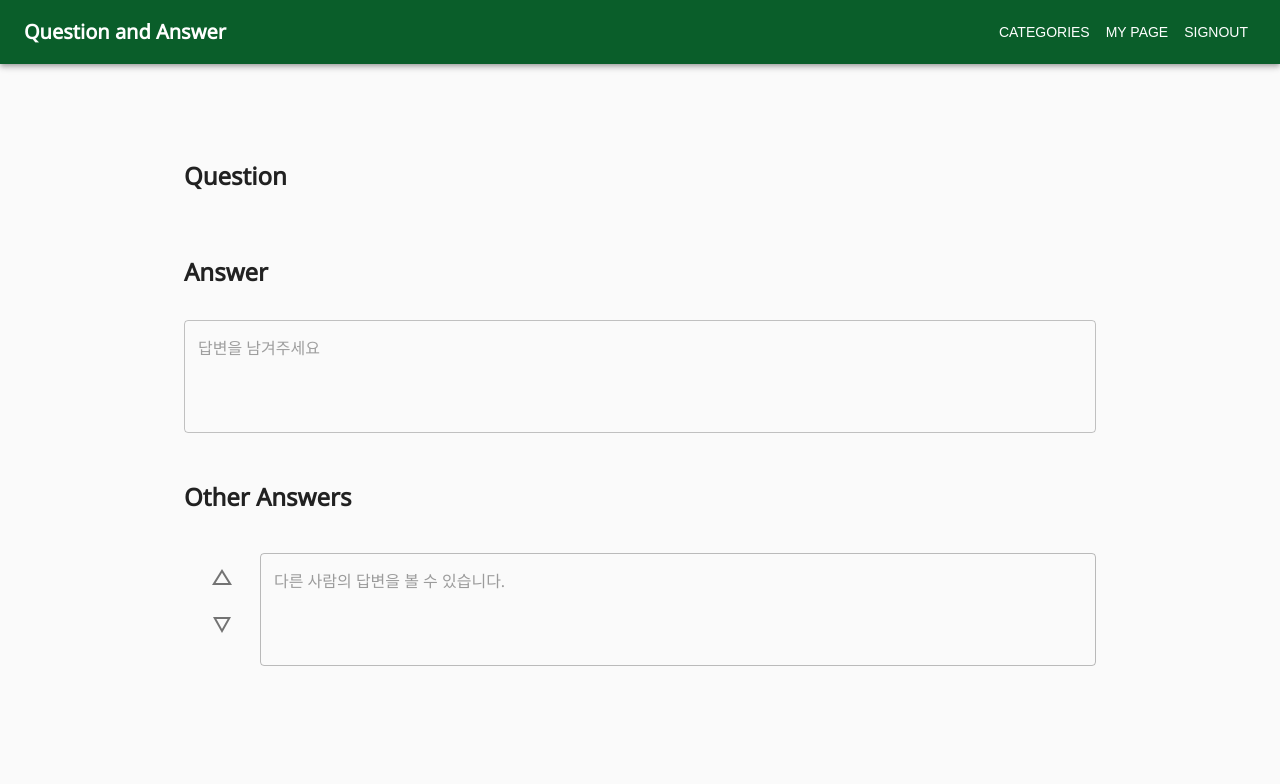
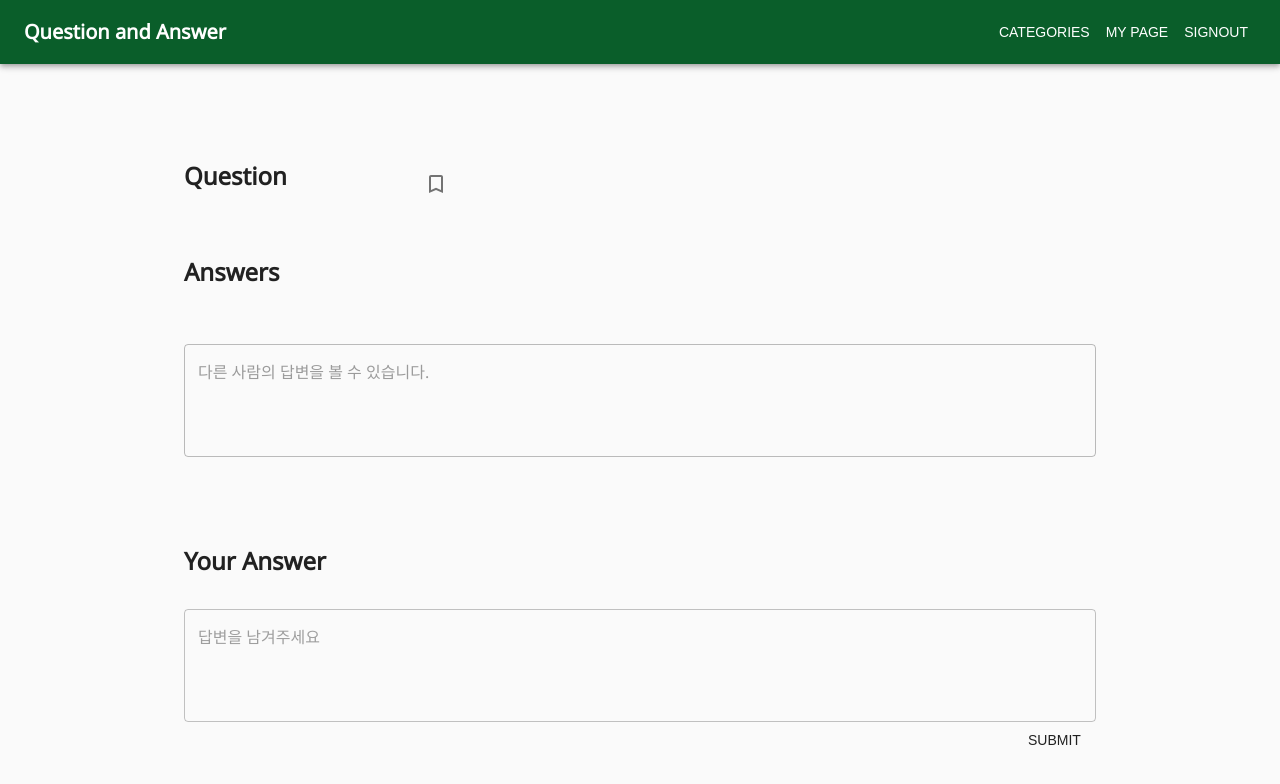
Before and after one commit to yoon-chaejin/sogang-interview-question-web, a React (Create React App) app: page /questions/1 in a window 1280 px wide. Shown: the top 784 px of the page. Built offline with nearby package versions, Linux system fonts and the light colour scheme; no server answers; sample sign-in values are in the browser's storage.

Commit message:
feat: handle intvAnswer submit and intvQuestion bookmark

```diff
--- a/src/pages/Question.js
+++ b/src/pages/Question.js
@@ -1,5 +1,5 @@
-import { Collapse, Container, IconButton, List, ListItem, ListItemText, makeStyles, TextField, Typography, Grid } from '@material-ui/core';
-import { ChangeHistory, Details } from '@material-ui/icons';
+import { Collapse, Container, IconButton, List, ListItem, ListItemText, makeStyles, TextField, Typography, Grid, Button } from '@material-ui/core';
+import { Bookmark, BookmarkBorderOutlined, ChangeHistory, Details } from '@material-ui/icons';
 import axios from 'axios';
 import { React, useState, useEffect } from 'react';
 import { withRouter } from 'react-router-dom';
@@ -19,18 +19,20 @@ const useStyles = makeStyles((theme) => ({
         width: '100%',
     },
     sectionTitle: {
-        paddingBottom: theme.spacing(4)
+        paddingBottom: theme.spacing(4),
+        alignContent: 'center',
     }
 }));
 
 const Question = (props) => {
     const classes = useStyles();
-    const [question, setQuestion] = useState('');
+    const [question, setQuestion] = useState({});
     const [answers, setAnswers] = useState([{id: 1, content: "다른 사람의 답변을 볼 수 있습니다."}])
+    const [myAnswer, setMyAnswer] = useState('');
 
     useEffect(() => {
         getQuestion();
-    })
+    }, [])
 
     const getQuestion = () => {
         axios.get(API_BASE_URL + 'intv-question/' + props.match.params.id, {
@@ -39,7 +41,45 @@ const Question = (props) => {
             }
         })
         .then(response => {
-            setQuestion(response.data.content);
+            setQuestion(response.data);
+            setAnswers(response.data.intvAnswers);
+        })
+    }
+
+    const handleSubmit = () => {
+        if(!myAnswer) {
+            alert('Empty');
+            return;
+        }
+
+        axios.post(API_BASE_URL + 'intv-answer',
+            {
+                userId: localStorage.getItem('userId'),
+                intvQuestionId: question.id,
+                content: myAnswer,
+            },
+            {
+                headers: {
+                'Authorization': 'Bearer ' + localStorage.getItem('token')
+            }
+        })
+        .then(response => {
+            setAnswers(answers.concat(response.data));
+        })
+    }
+
+    const handleBookmark = () => {
+        axios.put(API_BASE_URL+'intv-question/bookmark', {
+            userId: localStorage.getItem('userId'),
+            intvQuestionId: question.id,
+        },
+        {
+            headers: {
+                'Authorization': 'Bearer ' + localStorage.getItem('token')
+            }
+        })
+        .then(response => {
+            getQuestion();
         })
     }
     return (
@@ -49,36 +89,45 @@ const Question = (props) => {
                 <Container className={classes.questionSection} maxWidth="md">
                     <Grid container>
                         <Grid item md={3} xs={12}>
-                            <Typography className={classes.sectionTitle} variant='h5'>Question</Typography>
+                            <Typography className={classes.sectionTitle} variant='h5'>
+                                Question
+                            </Typography>
                         </Grid>
                         <Grid item md={9} xs={12}>
-                            <Typography variant='h6'>{question}</Typography>
+                            <Typography variant='h6'>{question.content}
+                            <IconButton onClick={handleBookmark}>
+                                {question && question.bookmarkedUsers && question.bookmarkedUsers.find(item => item.id == localStorage.getItem('userId')) ? <Bookmark></Bookmark> : <BookmarkBorderOutlined></BookmarkBorderOutlined>}
+                            </IconButton></Typography>
                         </Grid>
                     </Grid>
                 </Container>
                 <Container className={classes.answerSection} maxWidth="md">
-                    <Typography className={classes.sectionTitle} variant='h5'>Answer</Typography>
-                    <Grid container>
-                        <Grid xs={12} item>
-                            <TextField className={classes.textField} multiline variant='outlined' rows={4} placeholder={'답변을 남겨주세요'}></TextField>
-                        </Grid>
-                    </Grid>
-                </Container>
-                <Container className={classes.answerSection} maxWidth="md">
-                    <Typography className={classes.sectionTitle} variant='h5'>Other Answers</Typography>
+                    <Typography className={classes.sectionTitle} variant='h5'>Answers</Typography>
                     <List component="nav" aria-label="secondary mailbox folders">
                         {answers.map((item) => (
-                            <Grid key={item.id} item container>
-                                <Grid xs={2} md={1} item container direction='column'>
+                            <Grid className={classes.answerSection} key={item.id} item container>
+                                {/* <Grid xs={2} md={1} item container direction='column'>
                                     <IconButton><ChangeHistory></ChangeHistory></IconButton>
                                     <IconButton><Details></Details></IconButton>
-                                </Grid>
-                                <Grid xs={10} md={11} item>
+                                </Grid> */}
+                                <Grid xs={12} md={12} item>
                                     <TextField className={classes.textField} disabled multiline variant='outlined' rows={4} defaultValue={item.content}></TextField>
                                 </Grid>
                             </Grid>
                         ))}
                     </List>
+                </Container>
+                <Container className={classes.answerSection} maxWidth="md">
+                    <Typography className={classes.sectionTitle} variant='h5'>Your Answer</Typography>
+                    <Grid container>
+                        <Grid xs={12} item>
+                            <TextField className={classes.textField} multiline variant='outlined' rows={4} placeholder={'답변을 남겨주세요'} onChange={(event) => setMyAnswer(event.target.value)}></TextField>
+                        </Grid>
+                        <Grid xs={10} md={11} item></Grid>
+                        <Grid xs={2} md={1} item>
+                            <Button onClick={handleSubmit}>Submit</Button>
+                        </Grid>
+                    </Grid>
                 </Container>
             </main>
         </div>
--- a/src/pages/Questions.js
+++ b/src/pages/Questions.js
@@ -13,37 +13,19 @@ import queryString from 'query-string'
 import NavigationBar from '../components/NavigationBar';
 import Typography from '@material-ui/core/Typography';
 import Link from '@material-ui/core/Link';
+import { Button, Grid, IconButton } from '@material-ui/core';
+import { Bookmark } from '@material-ui/icons';
 
 const useStyles = makeStyles((theme) => ({
-    icon: {
-      marginRight: theme.spacing(2),
-    },
-    heroContent: {
-      backgroundColor: theme.palette.background.paper,
-      padding: theme.spacing(8, 0, 6),
-    },
-    heroButtons: {
-      marginTop: theme.spacing(4),
-    },
     cardGrid: {
       paddingTop: theme.spacing(8),
       paddingBottom: theme.spacing(8),
     },
-    card: {
-      height: '100%',
-      display: 'flex',
-      flexDirection: 'column',
+    questionGrid: {
+        paddingTop: theme.spacing(1)
     },
-    cardMedia: {
-      paddingTop: '56.25%', // 16:9
-    },
-    cardContent: {
-      flexGrow: 1,
-    },
-    footer: {
-      backgroundColor: theme.palette.background.paper,
-      padding: theme.spacing(6),
-    },
+    questionButton: {
+    }
 }));
 
 const Questions = ({location, ...props}) => {
@@ -93,15 +75,15 @@ return (
         <main>
             <Container className={classes.cardGrid} maxWidth="md">
                 <Typography variant='h5'>{tagName}</Typography>
-                <List component="nav" aria-label="secondary mailbox folders">
+                <Grid container>
                     {questions.map((item) => (
-                        <Link key={item.id} href={'/questions/'+item.id}>
-                            <ListItem button >
-                                <ListItemText primary={item.content} />
-                            </ListItem>
-                        </Link>
+                        <Grid className={classes.questionGrid} xs={12} item key={item.id}>
+                            <Link href={'/questions/'+item.id}>
+                                <Button className={classes.questionButton} color="primary" variant='text' size='large'>{item.content}</Button>
+                            </Link>
+                        </Grid>
                     ))}
-                </List>
+                </Grid>
             </Container>
         </main>
     </div>
--- a/src/pages/SignIn.js
+++ b/src/pages/SignIn.js
@@ -64,7 +64,8 @@ const SignIn = (props) => {
                     break;
                 default :
                     if (response.data.accessToken) {
-                        localStorage.setItem("user", response.data.user);
+                        localStorage.setItem("userId", response.data.user.id);
+                        localStorage.setItem("username", response.data.user.username);
                         localStorage.setItem("token", response.data.accessToken);
                     }
                     alert('Success');
```
